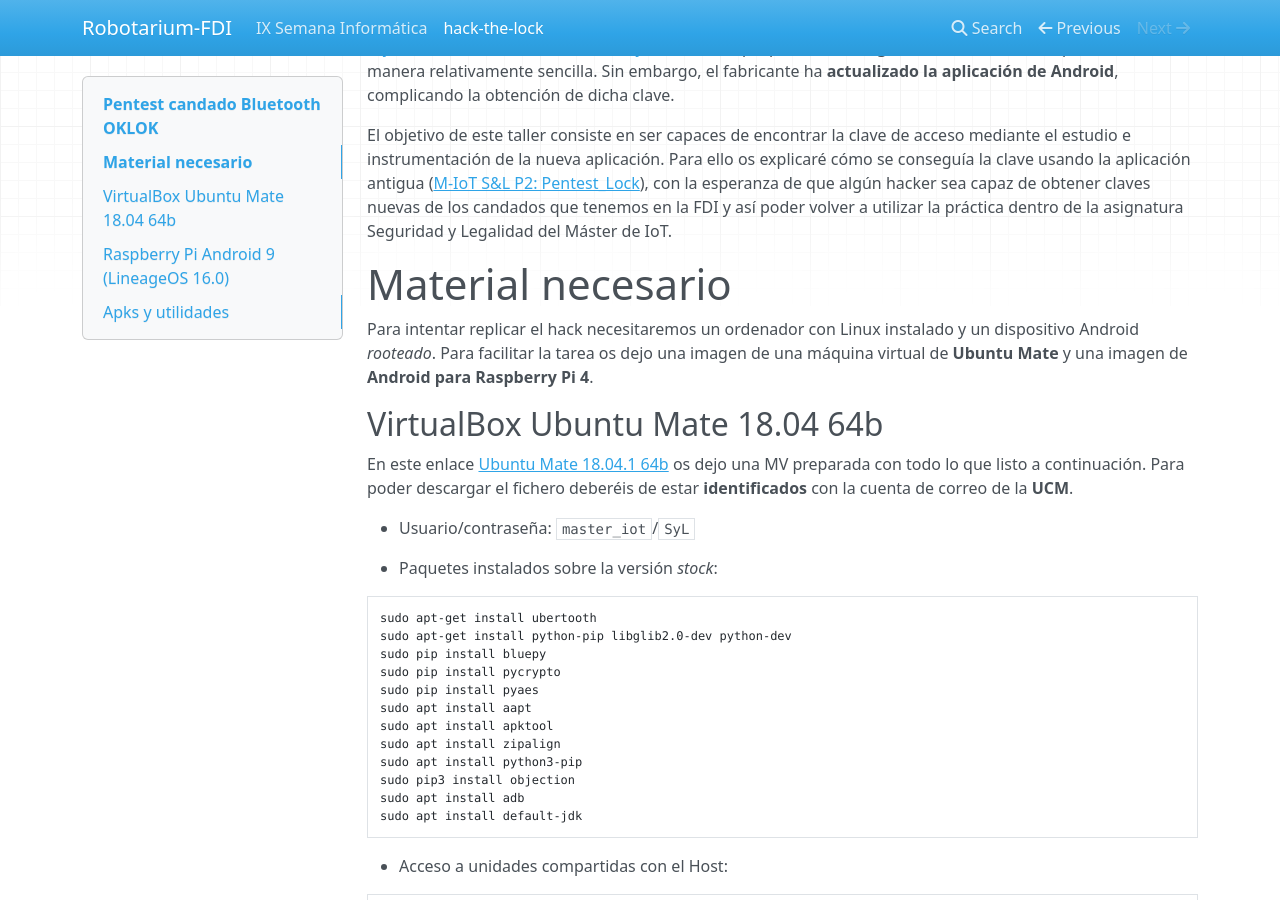
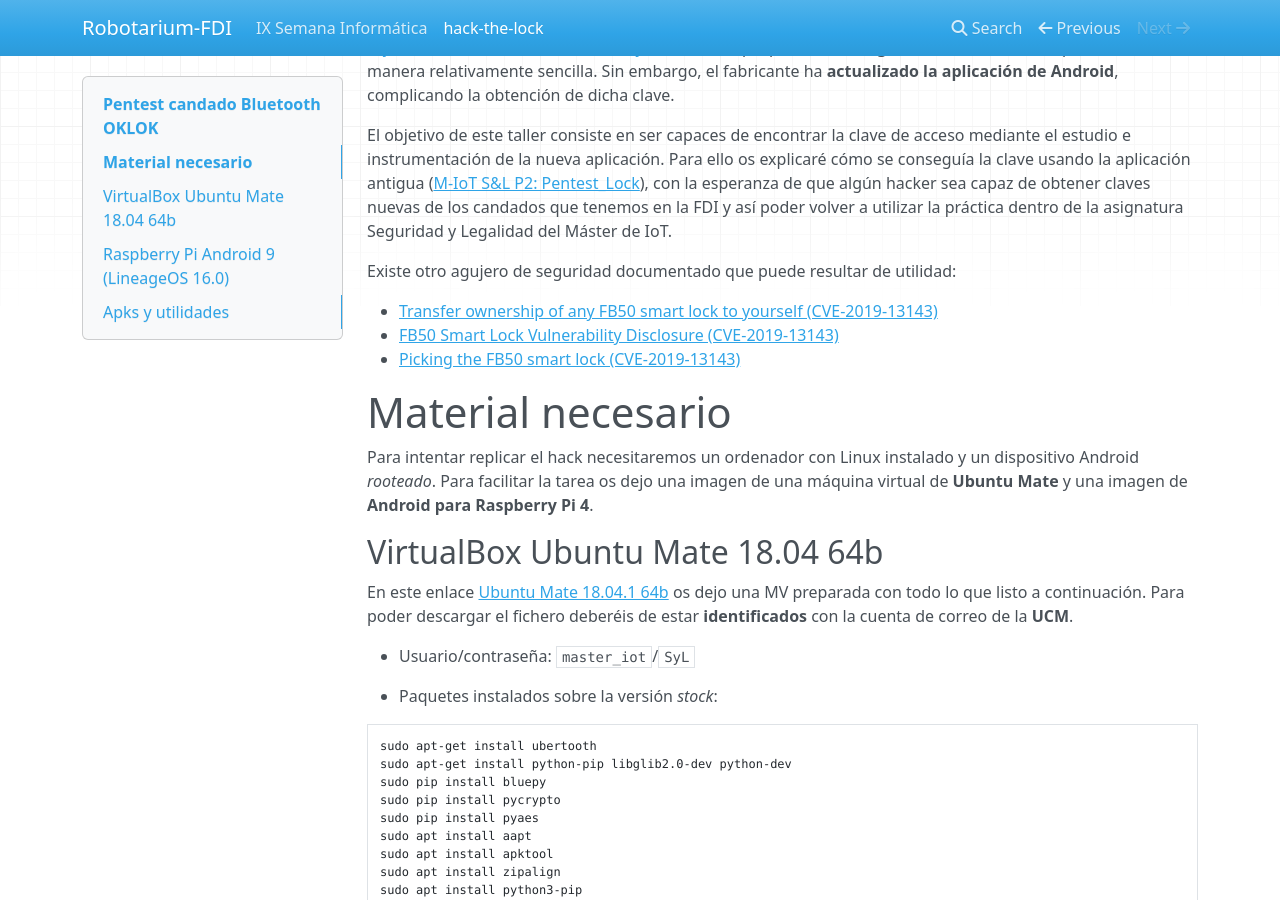
Before and after one commit to tetuante/robotarium-fdi, an MkDocs documentation site: the page built from docs/hack-the-lock/index.md, in a window 1280 px wide and 900 px high, scrolled down 841 px. Built offline with MkDocs 1.6.1, drawn with Linux system fonts in a browser that asks for light colours; nearby versions of some CDN libraries.

Commit message:
Vulnerabilidad extra

```diff
--- a/docs/hack-the-lock/index.md
+++ b/docs/hack-the-lock/index.md
@@ -12,6 +12,12 @@ El candado objetivo, modelo **OKLOK Padlock**, es un candado que se puede desblo
 Las versiones antiguas del candado tienen una vulnerabilidad conocida y documentada ([TFM Jesus Alberto Tejedor Doria, 2020](https://eprints.ucm.es/62476/1/JESUS_ALBERTO_TEJEDOR_DORIA_Entrega_Final_TFM_Pentesting_Device_IoT_Smart_Doorlock_4286353_1929042718.pdf), basado en [Attify Pentest kit](https://www.attify.com/iot-security-pentesting)) que permitía **averiguar la clave** de desbloqueo de una manera relativamente sencilla. Sin embargo, el fabricante ha **actualizado la aplicación de Android**, complicando la obtención de dicha clave.
 
 El objetivo de este taller consiste en ser capaces de encontrar la clave de acceso mediante el estudio e instrumentación de la nueva aplicación. Para ello os explicaré cómo se conseguía la clave usando la aplicación antigua ([M-IoT S&L P2: Pentest_Lock](Pentest_Lock.pdf)), con la esperanza de que algún hacker sea capaz de obtener claves nuevas de los candados que tenemos en la FDI y así poder volver a utilizar la práctica dentro de la asignatura Seguridad y Legalidad del Máster de IoT.
+
+Existe otro agujero de seguridad documentado que puede resultar de utilidad:
+
+* [Transfer ownership of any FB50 smart lock to yourself (CVE-2019-13143)](https://github.com/securelayer7/pwnfb50)
+* [FB50 Smart Lock Vulnerability Disclosure (CVE-2019-13143)](https://blog.securelayer7.net/fb50-smart-lock-vulnerability-disclosure/)
+* [Picking the FB50 smart lock (CVE-2019-13143)](https://icyphox.sh/blog/fb50/)
 
 # Material necesario
 
```
